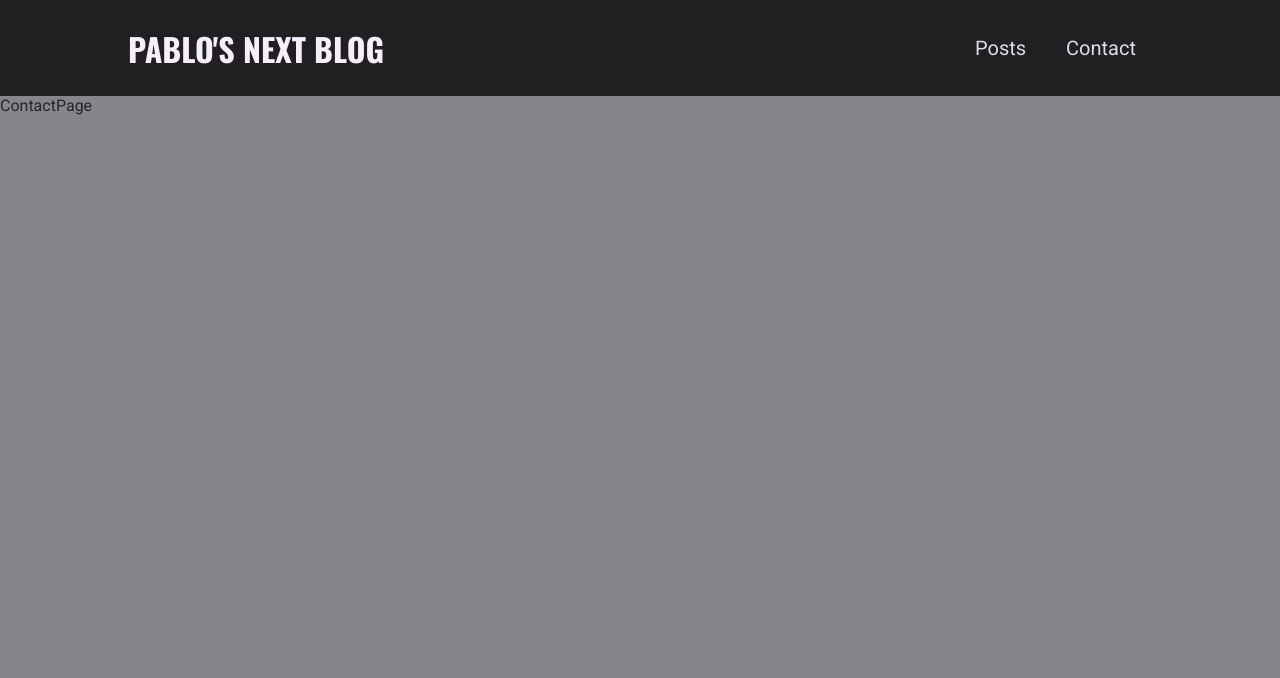
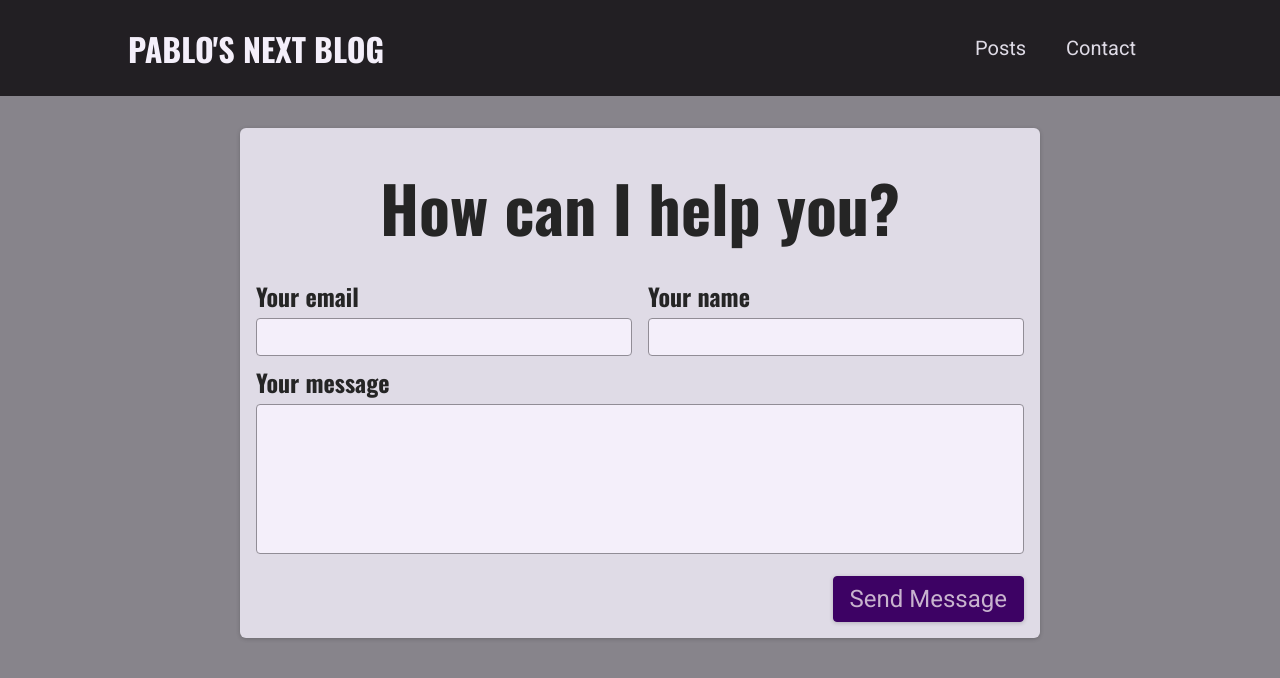
Before and after one commit to porziopablo/nextjs-course, a Next.js app in the folder s11/: page /contact in a window 1280 px wide. Shown: the top 678 px of the page. Built offline with nearby package versions, Linux system fonts and the light colour scheme.

Commit message:
S11-198 - preparing contact form

```diff
--- /dev/null
+++ b/s11/src/components/Input/Input.module.css
@@ -0,0 +1,4 @@
+.control {
+  flex: 1;
+  min-width: 10rem;
+}
--- /dev/null
+++ b/s11/src/components/Input/Input.tsx
@@ -0,0 +1,43 @@
+// vendors
+import React from 'react';
+
+// styles
+import classes from './Input.module.css';
+
+interface InputProps
+  extends React.DetailedHTMLProps<
+    React.InputHTMLAttributes<HTMLInputElement>,
+    HTMLInputElement
+  > {
+  label: string;
+}
+
+interface TextAreaProps
+  extends React.DetailedHTMLProps<
+    React.TextareaHTMLAttributes<HTMLTextAreaElement>,
+    HTMLTextAreaElement
+  > {
+  label: string;
+}
+
+export function Input(props: InputProps) {
+  const { id, label, ...rest } = props;
+
+  return (
+    <div className={classes.control}>
+      <label htmlFor={id}>{label}</label>
+      <input {...rest} id={id} />
+    </div>
+  );
+}
+
+export function TextArea(props: TextAreaProps) {
+  const { id, label, ...rest } = props;
+
+  return (
+    <div className={classes.control}>
+      <label htmlFor={id}>{label}</label>
+      <textarea {...rest} id={id} />
+    </div>
+  );
+}
--- /dev/null
+++ b/s11/src/features/contact/ContactForm/ContactForm.module.css
@@ -0,0 +1,73 @@
+.contact {
+  margin: var(--size-8) auto;
+  border-radius: 6px;
+  background-color: var(--color-grey-100);
+  width: 90%;
+  max-width: 50rem;
+  padding: var(--size-4);
+  box-shadow: 0 1px 4px rgba(0, 0, 0, 0.2);
+  font-size: var(--size-6);
+}
+
+.contact h1 {
+  font-size: var(--size-8);
+  margin: var(--size-4) 0;
+  text-align: left;
+}
+
+.form label {
+  display: block;
+  font-family: 'Oswald', sans-serif;
+  font-weight: bold;
+  margin: var(--size-2) 0 var(--size-1) 0;
+}
+
+.form input,
+.form textarea {
+  font: inherit;
+  padding: var(--size-1);
+  border-radius: 4px;
+  width: 100%;
+  border: 1px solid var(--color-grey-400);
+  background-color: var(--color-grey-50);
+  resize: none;
+}
+
+.controls {
+  display: flex;
+  column-gap: 1rem;
+  flex-wrap: wrap;
+}
+
+.control {
+  flex: 1;
+  min-width: 10rem;
+}
+
+.actions {
+  margin-top: var(--size-4);
+  text-align: right;
+}
+
+.form button {
+  font: inherit;
+  cursor: pointer;
+  background-color: var(--color-primary-700);
+  border: 1px solid var(--color-primary-700);
+  padding: var(--size-2) var(--size-4);
+  border-radius: 4px;
+  color: var(--color-primary-50);
+  box-shadow: 0 1px 4px rgba(0, 0, 0, 0.2);
+}
+
+.form button:hover {
+  background-color: var(--color-primary-500);
+  border-color: var(--color-primary-500);
+}
+
+@media (min-width: 768px) {
+  .contact h1 {
+    font-size: var(--size-16);
+    text-align: center;
+  }
+}
--- /dev/null
+++ b/s11/src/features/contact/ContactForm/ContactForm.tsx
@@ -0,0 +1,26 @@
+// vendors
+import React from 'react';
+
+// components
+import { Input, TextArea } from '@/components/Input/Input';
+
+// styles
+import classes from './ContactForm.module.css';
+
+export default function ContactForm() {
+  return (
+    <section className={classes.contact}>
+      <h1>How can I help you?</h1>
+      <form className={classes.form}>
+        <div className={classes.controls}>
+          <Input label="Your email" id="email" type="email" required />
+          <Input label="Your name" id="name" type="text" required />
+        </div>
+        <TextArea label="Your message" id="message" rows={5} required />
+        <div className={classes.actions}>
+          <button>Send Message</button>
+        </div>
+      </form>
+    </section>
+  );
+}
--- a/s11/src/pages/contact/index.tsx
+++ b/s11/src/pages/contact/index.tsx
@@ -1,5 +1,9 @@
+// vendors
 import React from 'react';
 
+// components
+import ContactForm from '@/features/contact/ContactForm/ContactForm';
+
 export default function ContactPage() {
-  return <div>ContactPage</div>;
+  return <ContactForm />;
 }
```
